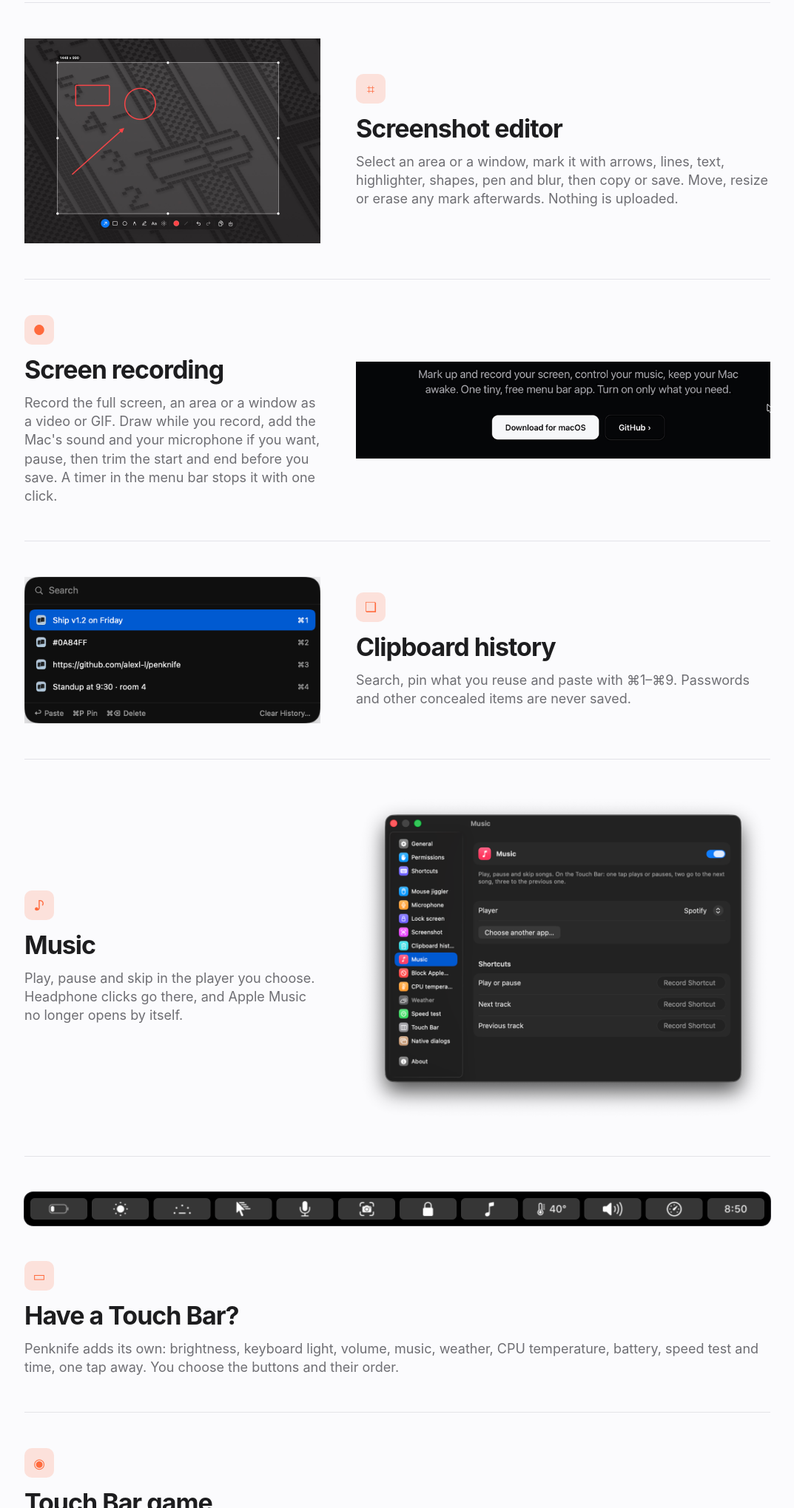
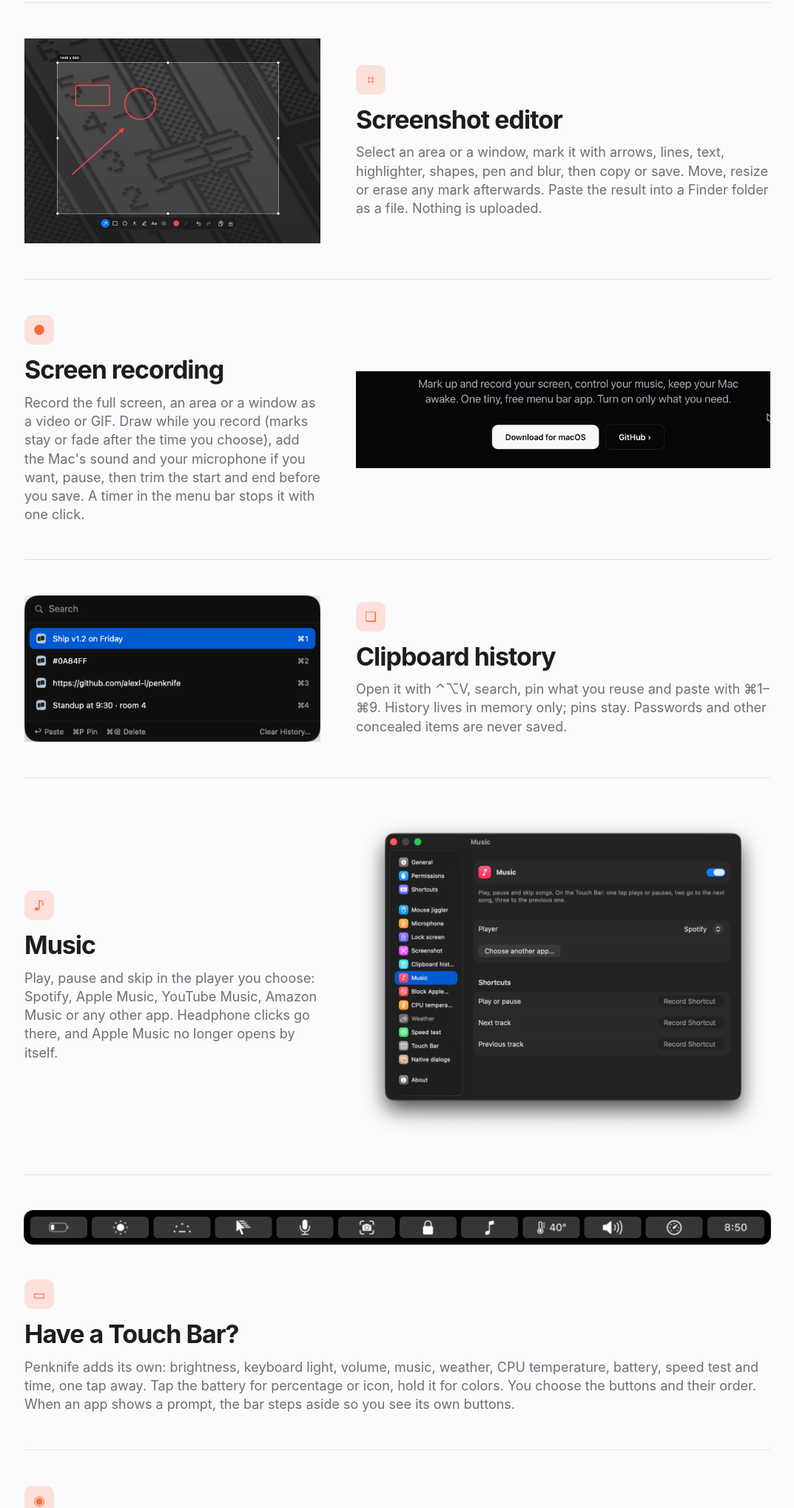
Before and after one commit to alexl-l/penknife, a plain HTML site: page docs/index.html in a window 1280 px wide. Shown: the part 1705-3744 px from the top of the page at 74% size, without its empty margins (103-1176 px from the left). Drawn offline with Linux system fonts and the light colour scheme.

Commit message:
1.9: version bump; README, web and launch kit cover every feature
README gets its own screen recording block with the GIF (the web already
had it), plus the missing details: jiggler idle time and lock, menu bar
readings, top-center alerts, clipboard shortcut and memory-only history,
paste screenshots into Finder, player list, launch at login and languages,
battery button and dialogs on the Touch Bar. Launch kit mentions screen
recording and uses the brew trust line.

Co-Authored-By: Claude Opus 5.5 <noreply@anthropic.com>

```diff
--- a/docs/index.html
+++ b/docs/index.html
@@ -67,27 +67,27 @@ footer a{text-decoration:underline}
 
 <main class="sec">
   <div class="row">
-    <div class="txt"><div class="fi" aria-hidden="true">☰</div><h3>Mute the right meeting</h3><p>One shortcut mutes the meeting you're in: Teams, Google Meet, Zoom, Slack Huddles or Webex. Only apps in a call count, and each uses its own shortcut, editable in Settings. With no call, it mutes your Mac's microphone. Also in the menu: mouse jiggler, lock screen and a speed test, each with its own shortcut. Muted stays muted: if "Hey Siri" opens the microphone because the Mac played a sound, Penknife mutes it again within a moment.</p></div>
+    <div class="txt"><div class="fi" aria-hidden="true">☰</div><h3>Mute the right meeting</h3><p>One shortcut mutes the meeting you're in: Teams, Google Meet, Zoom, Slack Huddles or Webex. Only apps in a call count, and each uses its own shortcut, editable in Settings. With no call, it mutes your Mac's microphone. Also in the menu: a mouse jiggler that moves after 10 seconds idle (you choose the time) and rests while the Mac is locked, lock screen and a speed test, each with its own shortcut. Weather and Mac temperature can sit in the menu bar too. Alerts appear at the top center, clear of Apple's notification banners. Muted stays muted: if "Hey Siri" opens the microphone because the Mac played a sound, Penknife mutes it again within a moment.</p></div>
     <div class="shot"><img src="screenshots/menu.png" alt="Penknife's menu bar menu" width="924" height="924" loading="lazy"></div>
   </div>
   <div class="row">
-    <div class="txt"><div class="fi" aria-hidden="true">⌗</div><h3>Screenshot editor</h3><p>Select an area or a window, mark it with arrows, lines, text, highlighter, shapes, pen and blur, then copy or save. Move, resize or erase any mark afterwards. Nothing is uploaded.</p></div>
+    <div class="txt"><div class="fi" aria-hidden="true">⌗</div><h3>Screenshot editor</h3><p>Select an area or a window, mark it with arrows, lines, text, highlighter, shapes, pen and blur, then copy or save. Move, resize or erase any mark afterwards. Paste the result into a Finder folder as a file. Nothing is uploaded.</p></div>
     <div class="shot"><img src="screenshots/screenshot-editor.jpg" alt="Screenshot editor with an arrow, a rectangle and a circle" width="1600" height="1108" loading="lazy"></div>
   </div>
   <div class="row">
-    <div class="txt"><div class="fi" aria-hidden="true">●</div><h3>Screen recording</h3><p>Record the full screen, an area or a window as a video or GIF. Draw while you record, add the Mac's sound and your microphone if you want, pause, then trim the start and end before you save. A timer in the menu bar stops it with one click.</p></div>
+    <div class="txt"><div class="fi" aria-hidden="true">●</div><h3>Screen recording</h3><p>Record the full screen, an area or a window as a video or GIF. Draw while you record (marks stay or fade after the time you choose), add the Mac's sound and your microphone if you want, pause, then trim the start and end before you save. A timer in the menu bar stops it with one click.</p></div>
     <div class="shot"><img src="screenshots/recording.gif" alt="Drawing while recording: a highlight under “Mark up and record your screen” and an arrow to the Download button, which fade after a few seconds" width="820" height="192" loading="lazy"></div>
   </div>
   <div class="row">
-    <div class="txt"><div class="fi" aria-hidden="true">❏</div><h3>Clipboard history</h3><p>Search, pin what you reuse and paste with ⌘1–⌘9. Passwords and other concealed items are never saved.</p></div>
+    <div class="txt"><div class="fi" aria-hidden="true">❏</div><h3>Clipboard history</h3><p>Open it with ⌃⌥V, search, pin what you reuse and paste with ⌘1–⌘9. History lives in memory only; pins stay. Passwords and other concealed items are never saved.</p></div>
     <div class="shot"><img src="screenshots/clipboard.png" alt="Clipboard history panel" width="960" height="475" loading="lazy"></div>
   </div>
   <div class="row">
-    <div class="txt"><div class="fi" aria-hidden="true">♪</div><h3>Music</h3><p>Play, pause and skip in the player you choose. Headphone clicks go there, and Apple Music no longer opens by itself.</p></div>
+    <div class="txt"><div class="fi" aria-hidden="true">♪</div><h3>Music</h3><p>Play, pause and skip in the player you choose: Spotify, Apple Music, YouTube Music, Amazon Music or any other app. Headphone clicks go there, and Apple Music no longer opens by itself.</p></div>
     <div class="shot"><img src="screenshots/settings-music.png" alt="Music settings" width="1200" height="942" loading="lazy"></div>
   </div>
   <div class="row wide">
-    <div class="txt"><div class="fi" aria-hidden="true">▭</div><h3>Have a Touch Bar?</h3><p>Penknife adds its own: brightness, keyboard light, volume, music, weather, CPU temperature, battery, speed test and time, one tap away. You choose the buttons and their order.</p></div>
+    <div class="txt"><div class="fi" aria-hidden="true">▭</div><h3>Have a Touch Bar?</h3><p>Penknife adds its own: brightness, keyboard light, volume, music, weather, CPU temperature, battery, speed test and time, one tap away. Tap the battery for percentage or icon, hold it for colors. You choose the buttons and their order. When an app shows a prompt, the bar steps aside so you see its own buttons.</p></div>
     <div class="shot"><img src="screenshots/touchbar.png" alt="Penknife's Touch Bar" width="2008" height="60" loading="lazy"></div>
   </div>
   <div class="row wide">
```
Also changed, not shown: 5 other files.
